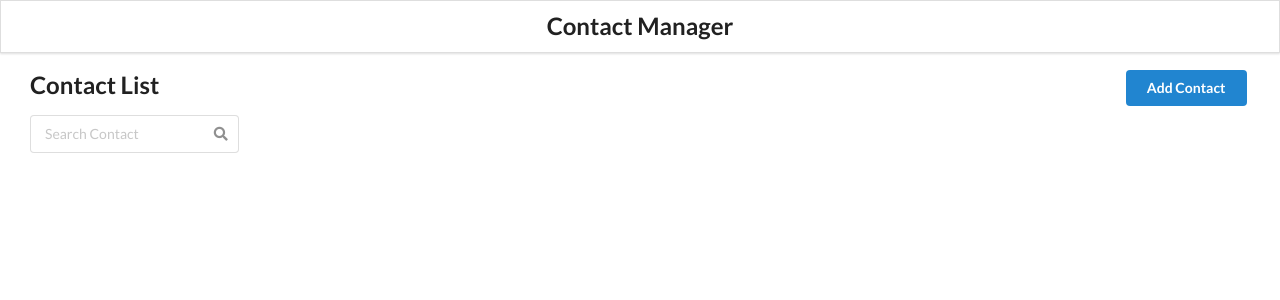
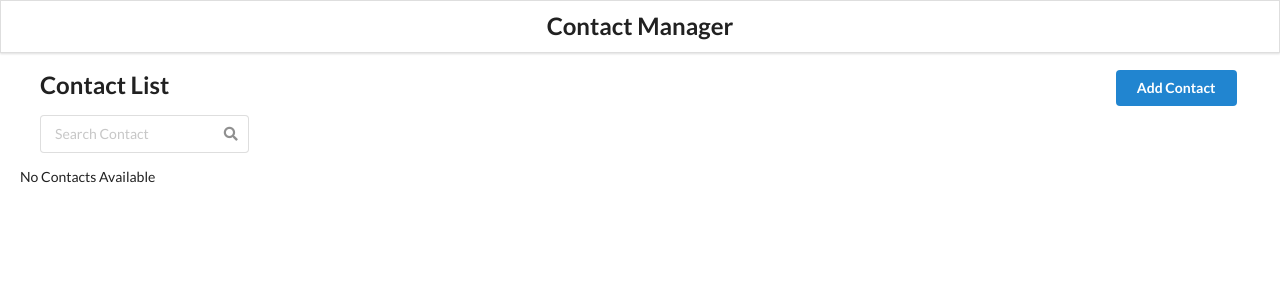
Before and after one commit to tanishnarang/Contact-app, a React (Create React App) app: page / in a window 1280 px wide. Shown: the top 300 px of the page. Built offline with nearby package versions, Linux system fonts and the light colour scheme.

Commit message:
searching contacts in function

```diff
--- a/src/App.js
+++ b/src/App.js
@@ -10,6 +10,9 @@ import EditContact from "./component/EditContact";
 export default function App() {
   const LOCAL_STORAGE_KEY = "contacts";
   const [contacts, setContacts] = useState([]);
+  const [searchTerm, setSearchTerm] = useState("");
+  const [searchResults, setSearchResults] = useState([]);
+
   const addContactHandler = (contact) => {
     setContacts([...contacts, { id: uuidv4(), ...contact }]);
   };
@@ -30,6 +33,21 @@ export default function App() {
     setContacts(newContactList);
   };
 
+  const searchHandler = (searchTerm) => {
+    setSearchTerm(searchTerm);
+    if (searchTerm !== "") {
+      const newContactList = contacts.filter((contact) => {
+        return Object.values(contact)
+          .join(" ")
+          .toLowerCase()
+          .includes(searchTerm.toLowerCase());
+      });
+      setSearchResults(newContactList);
+    } else {
+      setSearchResults(contacts);
+    }
+  };
+
   useEffect(() => {
     const retrieveContacts = JSON.parse(
       localStorage.getItem(LOCAL_STORAGE_KEY)
@@ -48,8 +66,10 @@ export default function App() {
             path="/"
             element={
               <ContactList
-                contacts={contacts}
+                contacts={searchTerm ? searchResults : contacts}
                 getContactId={removeContactHandler}
+                term={searchTerm}
+                searchKeyword={searchHandler}
               />
             }
           />
--- a/src/component/ContactList.js
+++ b/src/component/ContactList.js
@@ -1,7 +1,9 @@
-import React from "react";
+import React, { useRef } from "react";
 import { Link } from "react-router-dom";
 import ContactCard from "./ContactCard";
-const ContactList = ({ contacts, getContactId }) => {
+const ContactList = ({ contacts, getContactId, term, searchKeyword }) => {
+  const inputEL = useRef("");
+
   const deleteContactHandler = (id) => {
     getContactId(id);
   };
@@ -14,8 +16,13 @@ const ContactList = ({ contacts, getContactId }) => {
       />
     );
   });
+
+  const getSearchTerm = () => {
+    searchKeyword(inputEL.current.value);
+  };
   return (
-    <div style={{ margin: "0 30px" }}>
+    <div style={{ margin: "20px" }}>
+      <div style={{ margin: "0 20px" }}>
         <h2>
           Contact List
           <Link to={"/add"}>
@@ -26,11 +33,23 @@ const ContactList = ({ contacts, getContactId }) => {
         </h2>
         <div className="ui search">
           <div className="ui icon input">
-          <input type="text" placeholder="Search Contact" className="propmt" />
+            <input
+              ref={inputEL}
+              type="text"
+              placeholder="Search Contact"
+              className="propmt"
+              value={term}
+              onChange={getSearchTerm}
+            />
             <i className="icon search"></i>
           </div>
         </div>
-      <div className="ui celled list">{renderedContactList}</div>
+      </div>
+      <div className="ui celled list">
+        {renderedContactList.length > 0
+          ? renderedContactList
+          : "No Contacts Available"}
+      </div>
     </div>
   );
 };
```
Lines whose indentation alone changed are shown as unchanged.
